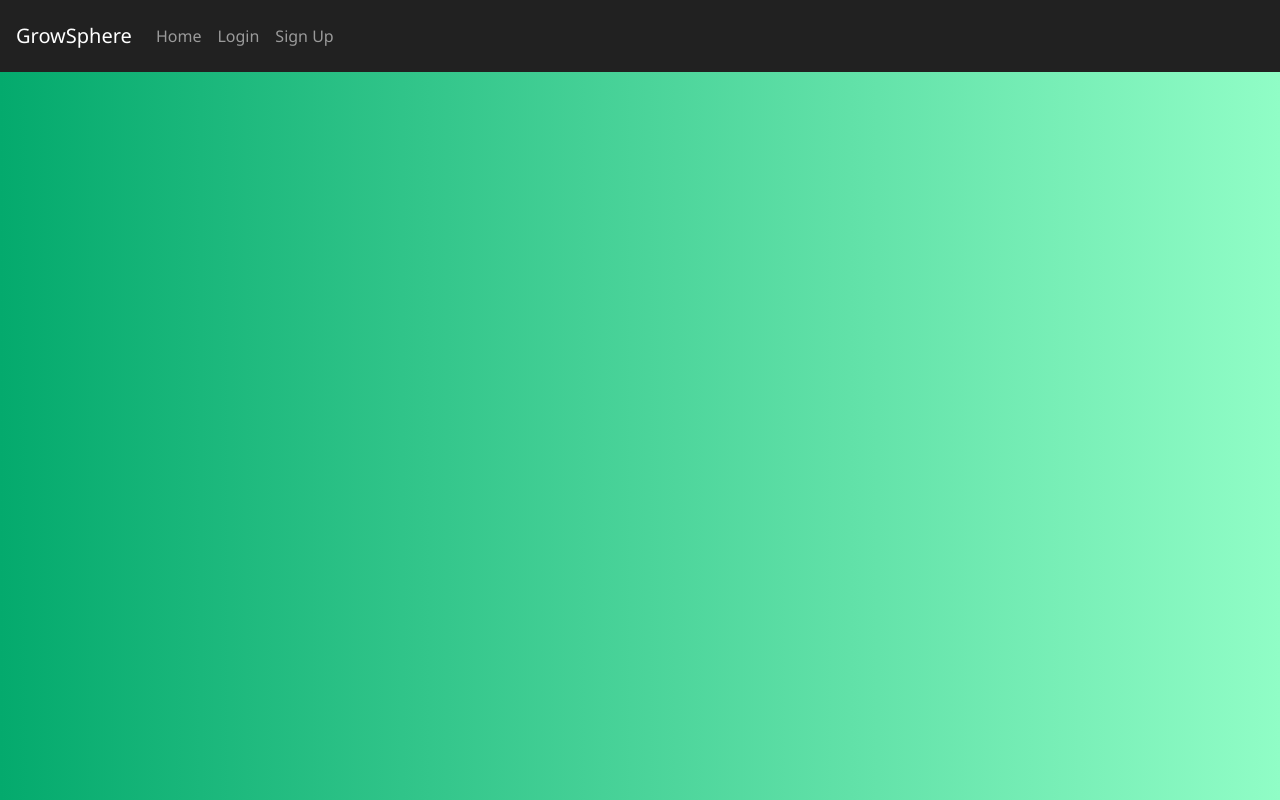
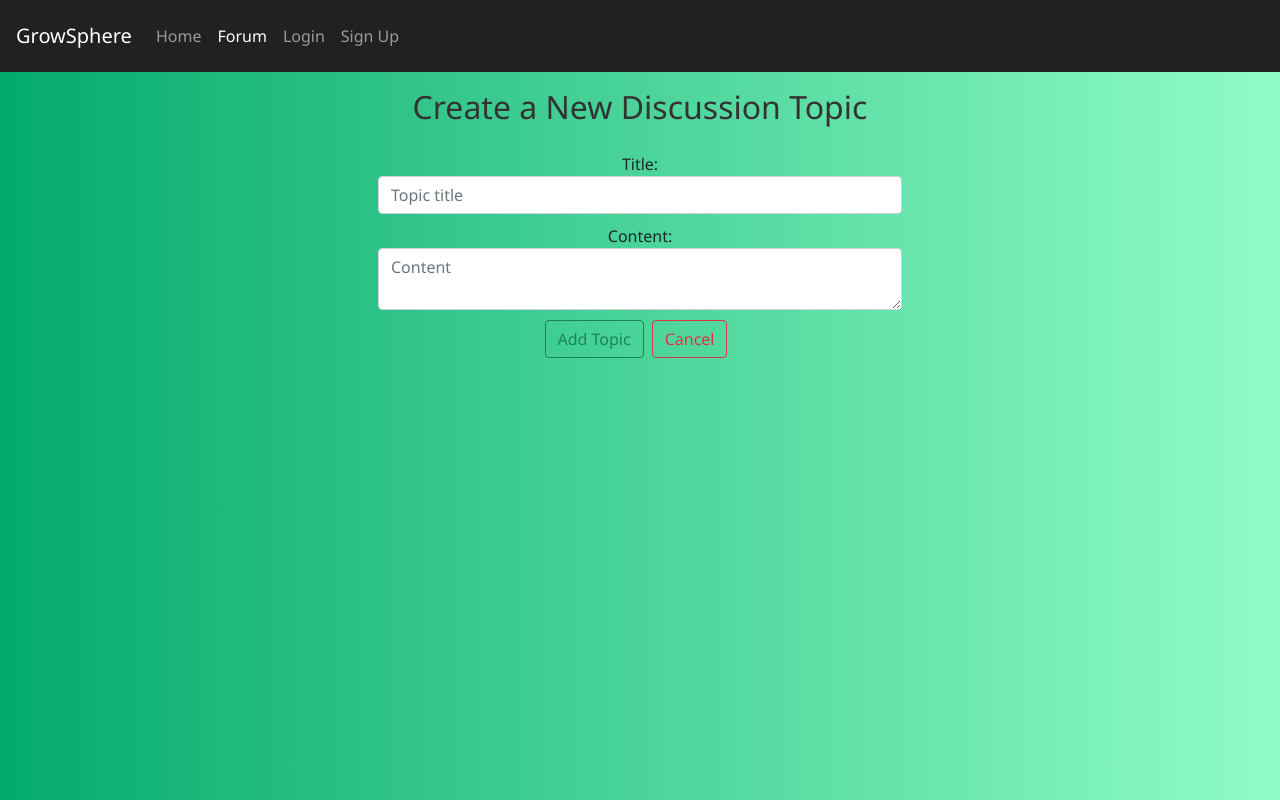
Before and after one commit to heyimvictoria/growsphere-ui, a React (Create React App) app in the folder grow-sphere/: page /forum/topic/new in a window 1280 px wide. Built offline with nearby package versions, Linux system fonts and the light colour scheme; no server answers.

Commit message:
Some Forum bits are working

```diff
--- a/grow-sphere/src/App.css
+++ b/grow-sphere/src/App.css
@@ -102,3 +102,14 @@ label {
   -webkit-border-radius: 50%;
   border-radius: 50%;
 }
+
+.forum-header {
+  align-items: flex-start;
+  text-align: left;
+}
+
+.forum-contents {
+  align-items: flex-start;
+  text-align: left;
+  margin-left: 1rem;
+}
--- a/grow-sphere/src/App.js
+++ b/grow-sphere/src/App.js
@@ -14,6 +14,7 @@ import BoardAdmin from "./components/BoardAdmin";
 import EventBus from "./common/EventBus";
 import ForumHome from "./components/forum/ForumHome";
 import ViewTopic from "./components/forum/ViewTopic";
+import NewTopic from "./components/forum/NewTopic";
 
 class App extends Component {
     constructor(props) {
@@ -65,6 +66,9 @@ class App extends Component {
                             <li className="nav-item">
                                 <NavLink to="/home" className="nav-link">Home</NavLink>
                             </li>
+                            <li className="nav-item">
+                                <NavLink to="/forum" className="nav-link">Forum</NavLink>
+                            </li>
                             {showModeratorBoard && (
                                 <li className="nav-item">
                                     <NavLink to="/mod" className="nav-link">Moderator Board</NavLink>
@@ -113,6 +117,7 @@ class App extends Component {
                         <Route path="/mod" element={<BoardModerator />} />
                         <Route path="/admin" element={<BoardAdmin />} />
                         <Route path="/forum" element={<ForumHome />} />
+                        <Route path="/forum/topic/new" element={<NewTopic />} />
                         <Route exact path='/forum/topic/:id' element={<ViewTopic />} />
                     </Routes>
                 </div>
--- a/grow-sphere/src/components/forum/ForumHome.js
+++ b/grow-sphere/src/components/forum/ForumHome.js
@@ -44,7 +44,11 @@ export default function ForumHome() {
   return (
     <div className='container'>
         <div className='py-4'>
-            <h3>Forum</h3>
+            <div className='mb-3'>
+                <h3>Forum</h3>
+                <Link className='btn btn-success' to={'/forum/topic/new'}>New Topic</Link>
+
+            </div>
             <table className='table border shadow'>
                 <thead>
                     <tr>
--- /dev/null
+++ b/grow-sphere/src/components/forum/NewTopic.js
@@ -0,0 +1,63 @@
+import axios from 'axios';
+import React, { useState } from 'react'
+import { Link, useNavigate } from 'react-router-dom'
+import AuthService from '../../services/AuthService';
+import authHeader from '../../services/AuthHeader';
+
+export default function NewTopic() {
+
+    let navigate = useNavigate();
+    const currentUser = AuthService.getCurrentUser();
+
+    const[topic, setTopic] = useState({
+        user: currentUser,
+        title: "",
+        content: "",
+        closed: false
+    });
+
+    const { user, title, content, closed } = topic;
+
+    const onInputChange = (e) => {
+        setTopic({...topic, [e.target.name]: e.target.value})
+    };
+
+    const onSubmit = async (e) => {
+        e.preventDefault();
+        await axios.post('http://localhost:8081/forum/topic/new', {
+            topic: {topic}
+        }, {
+            headers: authHeader()
+        });
+        navigate('/forum');
+    }
+
+    return (
+        <div className='container'>
+            <div className='row'>
+                <div className='col-md-6 offset-md-3'>
+                    <h2>Create a New Discussion Topic</h2>
+                    <form onSubmit={(e) => onSubmit(e)}>
+                        <div>
+                            <label htmlFor='Title'>
+                                Title:
+                            </label>
+                            <input type={'text'} className='form-control' placeholder='Topic title' name='title' value={title} onChange={(e) => onInputChange(e)} />
+                            <label htmlFor='Content'>
+                                Content:
+                            </label>
+                            <textarea type={'text'} className='form-control' placeholder='Content' name='content' value={content} onChange={(e) => onInputChange(e)} />
+                        </div>
+                        <div>
+                            <button type='submit' className='btn btn-outline-success'>Add Topic</button>
+                            <Link className='btn btn-outline-danger mx-2' to='/forum'>Cancel</Link>
+
+                        </div>
+                    </form>
+
+                </div>
+
+            </div>
+        </div>
+    )
+}
--- a/grow-sphere/src/components/forum/ViewTopic.js
+++ b/grow-sphere/src/components/forum/ViewTopic.js
@@ -12,6 +12,7 @@ export default function ViewTopic() {
     const [posts, setPosts] = useState([]);
 
     const { id } = useParams();
+        const topicId = id;
 
     useEffect(() => {
         loadTopic();
@@ -19,29 +20,65 @@ export default function ViewTopic() {
 
     useEffect(() => {
         loadPosts();
-    }, []);
+    }, {});
 
     async function loadTopic() {
         let response = await axios.get(`http://localhost:8081/forum/topic/${id}`, {
             headers: authHeader()
+        })
+        .then(res => {
+            console.log(res.data);
+            setTopic(res.data);
+        })
+        .catch((error) => {
+            console.error(error);
         });
-        let garden = response.data;
-        setTopic(garden);
     }
 
-    async function loadPosts() {
-        let response = await axios.get(`http://localhost:8081/forum/topic/${id}/posts`, {
+    async function loadPosts(topicId) {
+        let response = await axios.get('http://localhost:8081/forum/posts/topic', {
+            params: {
+                topicId: {topicId}
+            }
+        }, {
             headers: authHeader()
+        })
+        .then(res => {
+            console.log(res.data);
+            setPosts(res.data);
+        })
+        .catch((error) => {
+            console.error(error);
+            console.log(topicId);
         });
-        let store = response.data;
-        setPosts(store);
     }
 
   return (
     <div>
-        <div>
-            {topic.title}
+        <div className='container text-left'>
+            <h3 className='forum-header text-left'>{topic.title}</h3>
         </div>
+        <div className='container border border-dark rounded forum-header'>
+            <div className='text-left'>
+                <p className='forum-contents'>
+                    {topic.creationDate} User says:
+                </p>
+                <p className='forum-contents'>
+                    {topic.content}
+                </p>
+            </div>
+            <div className='container border border-dark rounded forum-contents'>Replies:
+                {posts.map((post, index) => {
+                    <div className='container border border-dark rounded forum-contents' key={index}>
+                        {post.content}
+                    </div>
+                })}
+            </div>
+        </div>
+        <form className='p-3'>
+            <textarea className='rounded' rows={4} cols={30}/>
+            <button className='btn btn-outline-success'>Reply</button>
+        </form>
     </div>
   )
 }
```
